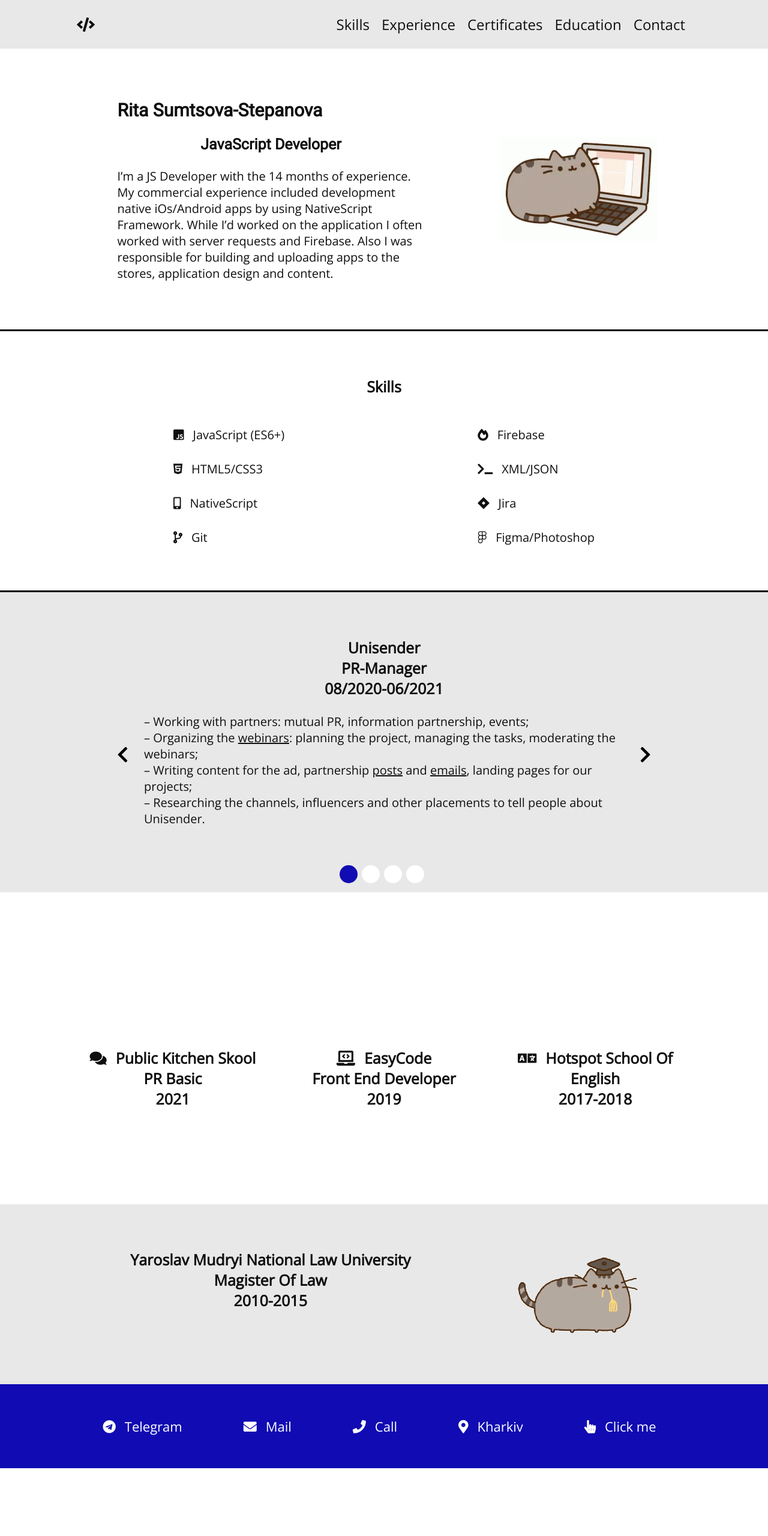
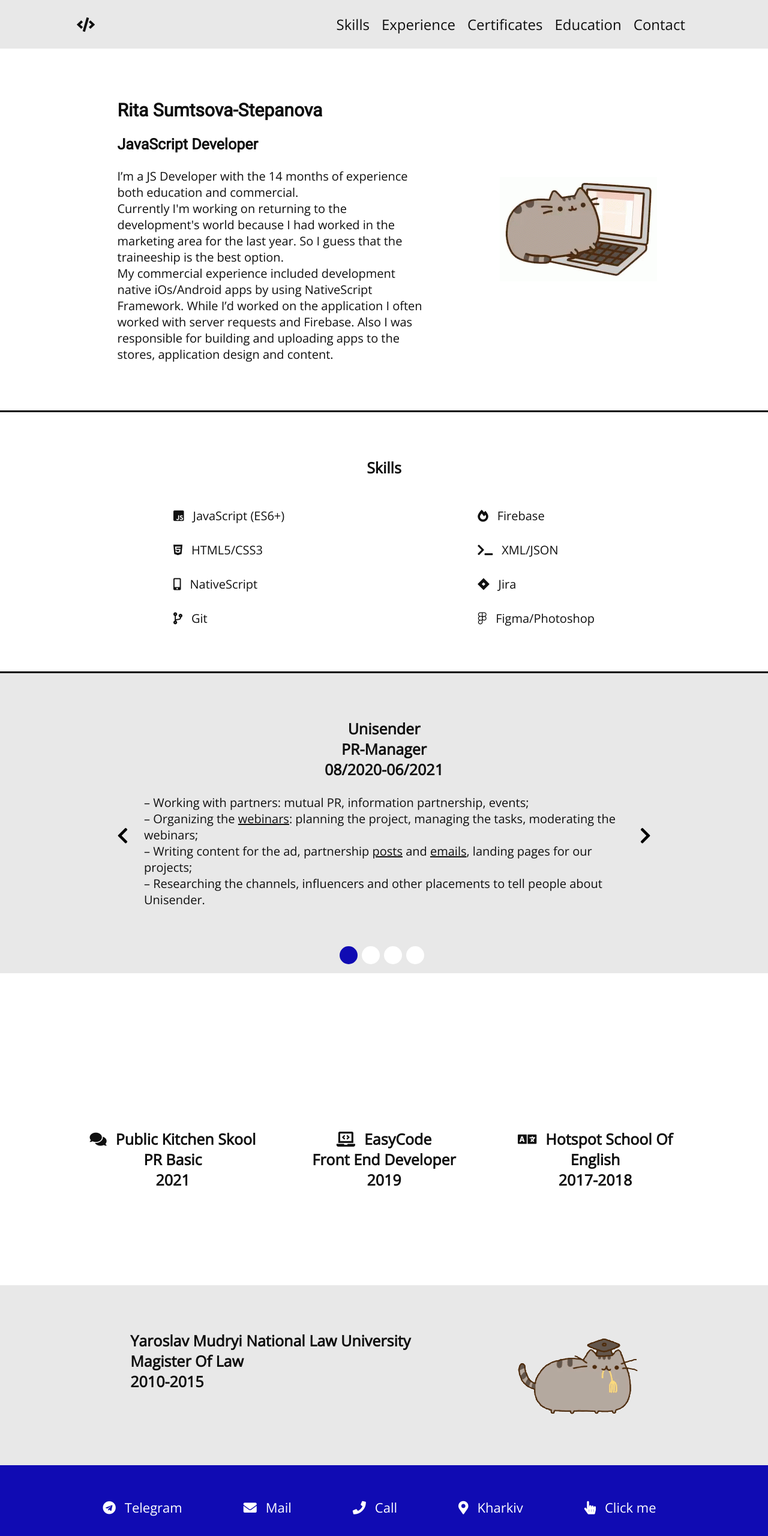
Before and after one commit to ritasumtsova/ritasumtsova.github.io, a plain HTML site: page index.html in a window 1280 px wide. Shown: the whole page at 60% size. Before the commit the page ends 2447 px from the top, so only its background shows below. Drawn offline with nearby package versions, Linux system fonts and the light colour scheme.

Commit message:
final changes
final changes

```diff
--- a/index.html
+++ b/index.html
@@ -29,7 +29,8 @@
             <div class="summary-text-wrapper">
                 <h1 class="text-header">Rita Sumtsova-Stepanova</h1>
                 <h3 class="text-header">JavaScript Developer</h3>
-                <p>I’m a JS Developer with the 14 months of experience. My commercial experience included development native iOs/Android apps by using NativeScript Framework. While I’d worked on the application I often worked with server requests and Firebase. Also I was responsible for building and uploading apps to the stores, application design and content.</p>
+                <p>I’m a JS Developer with the 14 months of experience both education and commercial.<br>Currently I'm working on returning to the development's world because I had worked in the marketing area for the last year. So I guess that the traineeship is the best option.<br>My commercial experience included development native iOs/Android apps by using NativeScript Framework. While I’d worked on the application I often worked with server requests and Firebase. Also I was responsible for building and uploading apps to the stores, application design and content.
+                </p>
             </div>
             <div class="summary-img-wrapper">
                 <img src="./img/pusheen-laptop.gif" alt="here's a cute cat" class="pusheen">
@@ -62,7 +63,7 @@
                         <h3>Unisender<br>PR-Manager<br>08/2020-06/2021</h3>
                         <p>– Working with partners: mutual PR, information partnership, events;<br>
                             – Organizing the <a class="experience-link" href="https://webinar.unisender.com/razbor-blochnogo-redaktoraunisender" target="_blank">webinars</a>: planning the project, managing the tasks, moderating the webinars;<br>
-                            – Writing content for the ad, partnership <a class="experience-link" href="https://mbm.mos.ru/article/poleznye-materialy/chitaem/rok-email-besplatnyy-kurs-po-zapusku-rassylok_2426373" target="_blank">posts</a> and <a class="experience-link" href="https://archive.sendpulse.com/u/NzQ1MTIzNg==/3wf7h/" tagret="_blank">emails</a>, landing pages for our projects;<br>
+                            – Writing content for the ad, partnership <a class="experience-link" href="https://mbm.mos.ru/article/poleznye-materialy/chitaem/rok-email-besplatnyy-kurs-po-zapusku-rassylok_2426373" target="_blank">posts</a> and <a class="experience-link" href="https://archive.sendpulse.com/u/NzQ1MTIzNg==/3wf7h/" target="_blank">emails</a>, landing pages for our projects;<br>
                             – Researching the channels, influencers and other placements to tell people about Unisender.</p>
                     </div>
                     <div class="experience-slider-item">
@@ -132,7 +133,7 @@
     </section>
     <section id="education" class="education">
         <div class="container education-wrapper">
-            <h3>Yaroslav Mudryi National Law University<br>Magister of Law<br>2010-2015</h3>
+            <h3 class="education-head">Yaroslav Mudryi National Law University<br>Magister of Law<br>2010-2015</h3>
             <img src="./img/lawyer.png" alt="Lawyer">
         </div>
 
--- a/style.css
+++ b/style.css
@@ -38,6 +38,7 @@ button {
 
 .text-header {
     font-family: 'Roboto', sans-serif;
+    text-align: left;
 }
 
 .border-bottom {
@@ -282,6 +283,10 @@ header {
     vertical-align: center;
 }
 
+.education-head {
+    text-align: left;
+}
+
 /* POPUP */
 
 .popup {
```
